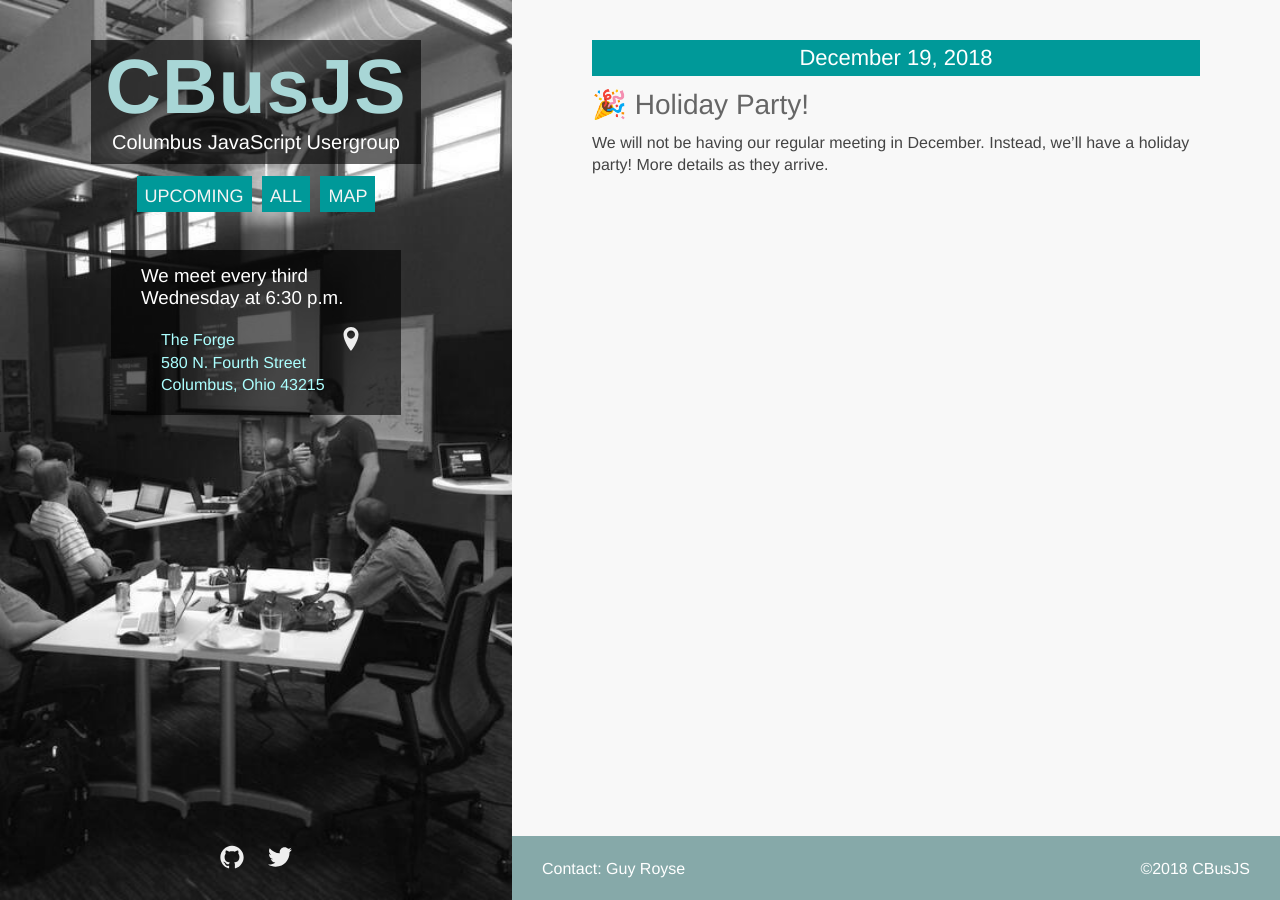
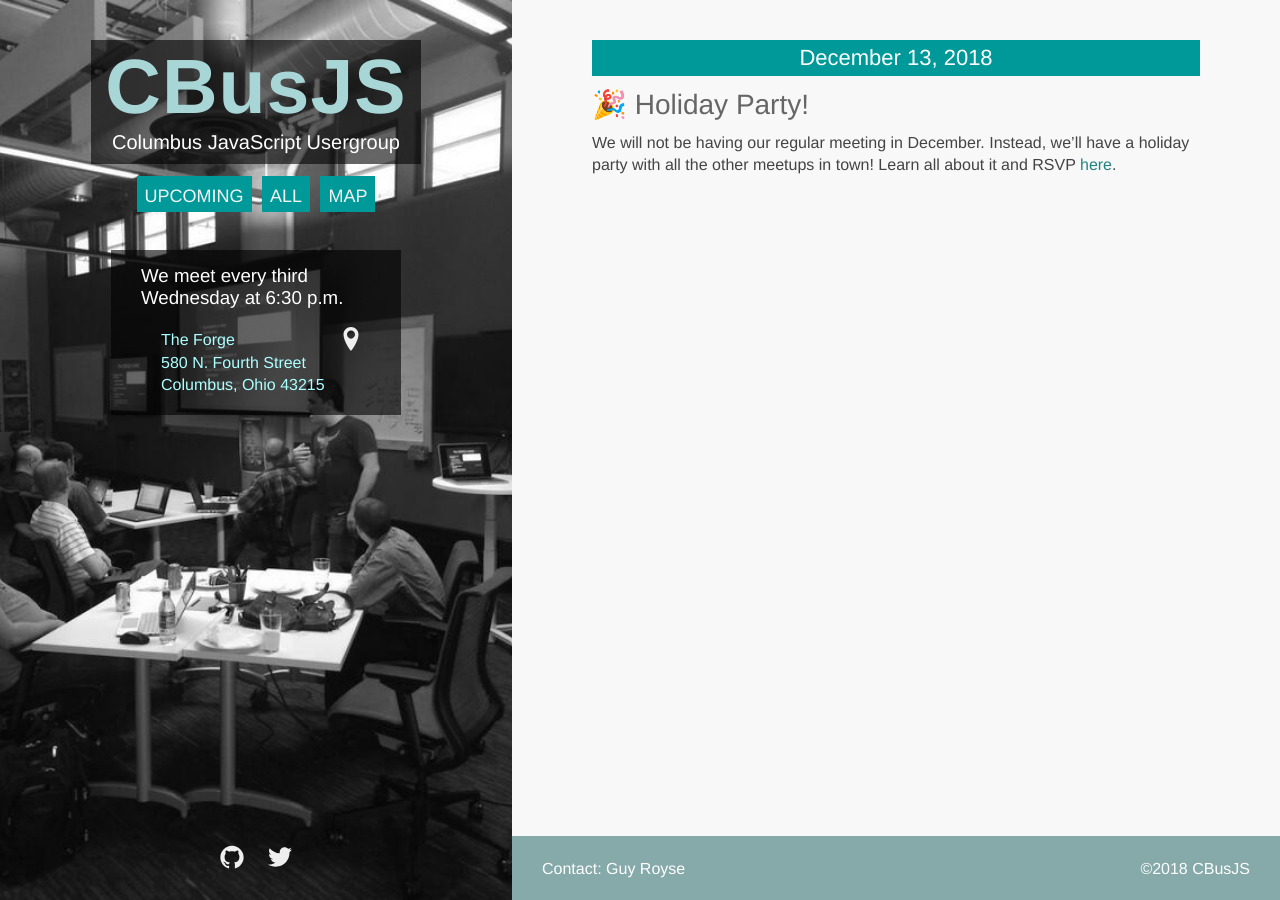
Before and after one commit to columbusjs/columbusjs.github.io, a Jekyll site: the page built from _posts/2018-12-19-no-meeting.markdown, in a window 1280 px wide. Built offline with Jekyll 4.4.1, drawn with Linux system fonts in a browser that asks for light colours.

Commit message:
updated holiday party info

```diff
--- a/_posts/2018-12-19-no-meeting.markdown
+++ b/_posts/2018-12-19-no-meeting.markdown
@@ -1,7 +1,7 @@
 ---
-date: 2018-12-19 19:00:00
+date: 2018-12-13 18:00:00
 layout: post
 title: "🎉 Holiday Party!"
 ---
 
-We will not be having our regular meeting in December. Instead, we'll have a holiday party! More details as they arrive.
+We will not be having our regular meeting in December. Instead, we'll have a holiday party with all the other meetups in town! Learn all about it and RSVP [here](https://www.eventbrite.com/e/columbus-tech-community-holiday-celebration-2018-tickets-52241840752).
```
